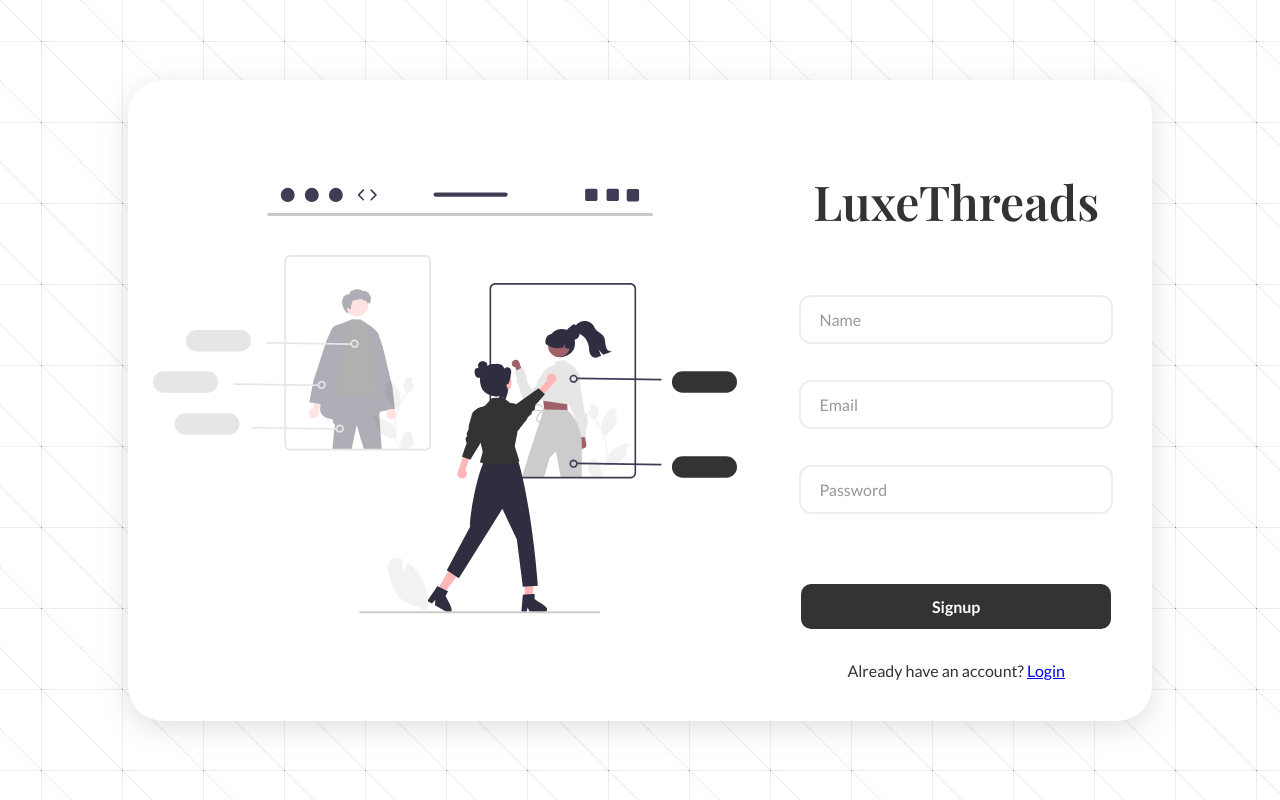
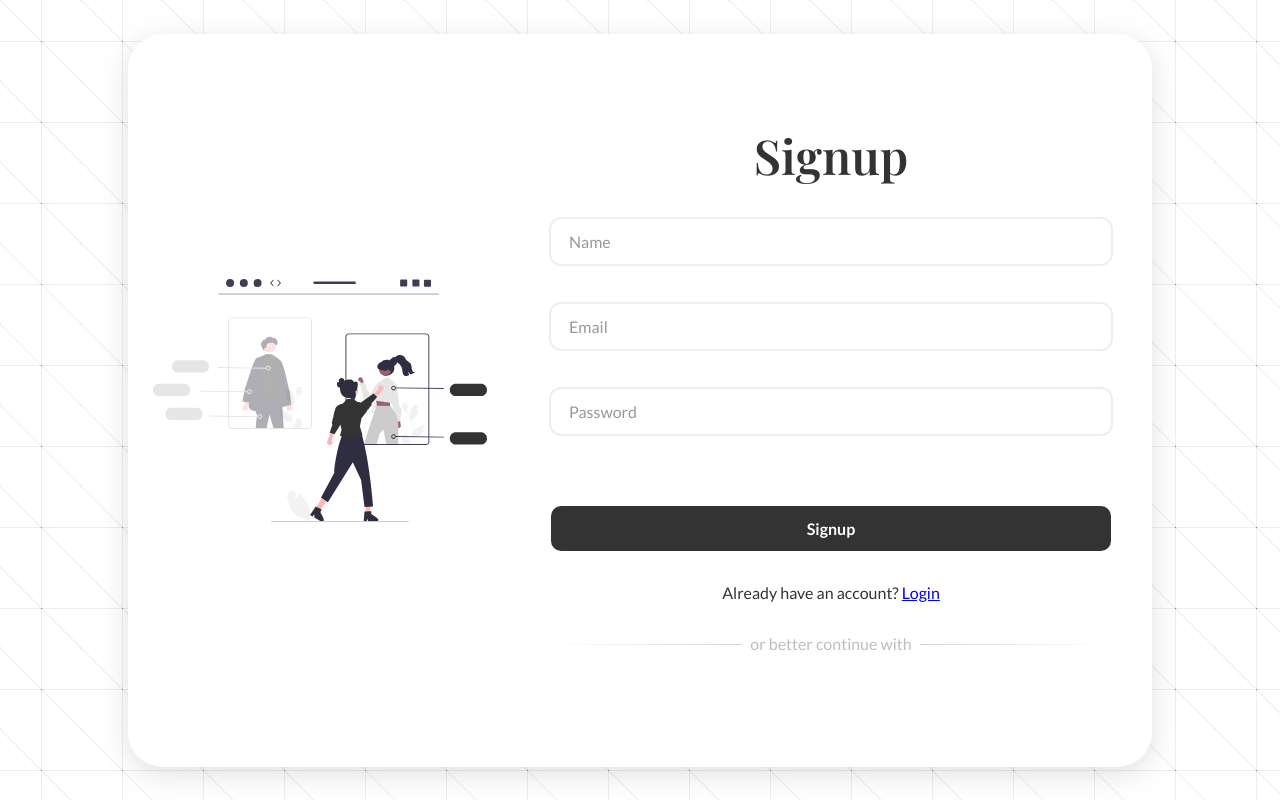
Before and after one commit to AayushG02/LuxeThreads--client, a React (Vite) app in the folder client/: page /auth/signup in a window 1280 px wide. Built offline with nearby package versions, Linux system fonts and the light colour scheme; no server answers.

Commit message:
added google auth

```diff
--- a/client/package.json
+++ b/client/package.json
@@ -14,12 +14,14 @@
     "@emotion/styled": "^11.11.0",
     "@mui/icons-material": "^5.13.7",
     "@mui/material": "^5.13.7",
+    "@react-oauth/google": "^0.12.1",
     "@reduxjs/toolkit": "^1.9.5",
     "@stripe/react-stripe-js": "^2.3.2",
     "@stripe/stripe-js": "^1.54.2",
     "axios": "^1.4.0",
     "date-fns": "^2.30.0",
     "dotenv": "^16.3.1",
+    "jwt-decode": "^4.0.0",
     "react": "^18.2.0",
     "react-dom": "^18.2.0",
     "react-dotenv": "^0.1.3",
--- a/client/src/main.jsx
+++ b/client/src/main.jsx
@@ -4,9 +4,12 @@ import App from "./App.jsx";
 import "./index.css";
 import { Provider } from "react-redux";
 import { store } from "./redux/store.js";
+import { GoogleOAuthProvider } from "@react-oauth/google";
 
 ReactDOM.createRoot(document.getElementById("root")).render(
-  <Provider store={store}>
-    <App />
-  </Provider>
+  <GoogleOAuthProvider clientId={import.meta.env.VITE_AUTH_CLIENT_ID}>
+    <Provider store={store}>
+      <App />
+    </Provider>
+  </GoogleOAuthProvider>
 );
--- a/client/src/pages/Login/Login.css
+++ b/client/src/pages/Login/Login.css
@@ -31,7 +31,7 @@
   height: 100%;
 }
 .form-container > form {
-  margin-top: 4rem;
+  margin-top: 2rem;
   display: flex;
   flex-direction: column;
   gap: 2.5rem;
@@ -45,7 +45,7 @@
   text-align: center;
   font-size: 3rem;
   font-weight: 600;
-  margin-bottom: 1rem;
+  /* margin-bottom: 1rem; */
   font-family: "Playfair Display";
 }
 .login-subheader {
@@ -118,6 +118,44 @@
   text-align: center;
   margin-top: 2rem;
 }
+.container {
+  width: 35rem;
+  /* max-width: 50%; */
+  margin: 30px auto;
+}
+.hr-text {
+  line-height: 1em;
+  position: relative;
+  outline: 0;
+  border: 0;
+  text-align: center;
+  height: 1.5em;
+  opacity: 0.5;
+}
+
+.hr-text:before {
+  content: "";
+  background: linear-gradient(to right, transparent, #818078, transparent);
+  position: absolute;
+  left: 0;
+  top: 50%;
+  width: 100%;
+  height: 1px;
+}
+
+.hr-text:after {
+  content: attr(data-content);
+  position: relative;
+  display: inline-block;
+  padding: 0 0.5em;
+  line-height: 1.5em;
+  color: #818078;
+  background-color: white;
+}
+.google-login {
+  display: flex;
+  justify-content: center;
+}
 
 @media screen and (max-width: 1023px) {
   .login-container {
--- a/client/src/pages/Login/Login.jsx
+++ b/client/src/pages/Login/Login.jsx
@@ -1,10 +1,15 @@
 import { useState, useRef } from "react";
 import { useLogin } from "../../hooks/useLogin";
 import { useSignup } from "../../hooks/useSignup";
+import { useDispatch } from "react-redux";
+import { setUser } from "../../redux/userReducer";
+import { jwtDecode } from "jwt-decode";
+import { GoogleLogin } from "@react-oauth/google";
+import axios from "axios";
 
 import "./Login.css";
 import image from "../../assets/login.svg";
-import { Link, useLocation } from "react-router-dom";
+import { Link, useLocation, useNavigate } from "react-router-dom";
 const Login = () => {
   const formRef = useRef(null);
   const { login, loading, error } = useLogin();
@@ -12,6 +17,8 @@ const Login = () => {
   const [name, setName] = useState("");
   const [email, setEmail] = useState("");
   const [password, setPassword] = useState("");
+  const dispatch = useDispatch();
+  const navigate = useNavigate();
 
   const location =
     useLocation().pathname.split("/")[2].charAt(0).toUpperCase() +
@@ -23,7 +30,27 @@ const Login = () => {
       ? await login(email, password)
       : await signup(name, email, password);
   };
-
+  const handleGoogleLogin = async (googleUser) => {
+    const user = jwtDecode(googleUser.credential);
+    try {
+      const res = await axios.post(
+        `${import.meta.env.VITE_API_URL}/user/googleLogin`,
+        { email: user.email, name: user.name },
+        {
+          headers: {
+            "Content-Type": "application/json",
+          },
+        }
+      );
+      if (res.status === 200) {
+        localStorage.setItem("user", JSON.stringify(res.data));
+        dispatch(setUser(res.data));
+        navigate("/");
+      }
+    } catch (error) {
+      console.log(error);
+    }
+  };
   return (
     <div className="login-wrapper">
       <div className="login-container">
@@ -33,7 +60,7 @@ const Login = () => {
         <div className="login-right">
           <div className="form-container">
             <Link className="link" to="/">
-              <h1 className="login-header">LuxeThreads</h1>
+              <h1 className="login-header">{location}</h1>
             </Link>
             <form ref={formRef} onSubmit={handleSubmit}>
               {location === "Signup" && (
@@ -94,63 +121,20 @@ const Login = () => {
                 {location === "Login" ? "Sign up" : "Login"}
               </Link>
             </p>
+            <div className="container">
+              <hr className="hr-text" data-content="or better continue with" />
+            </div>
+            <div className="google-login">
+              <GoogleLogin
+                clientId={import.meta.env.VITE_AUTH_CLIENT_ID}
+                onSuccess={(res) => handleGoogleLogin(res)}
+                onError={(err) => console.log(err)}
+              />
+            </div>
           </div>
         </div>
       </div>
     </div>
-
-    // <div className="login-container">
-    //   <div className="login-left">
-    //     <img src={image} alt="Register Image" />
-    //   </div>
-    //   <div className="login-right">
-    //     <h1 className="login-header">Log In</h1>
-    //     <form onSubmit={handleLogin}>
-    //       <div className="floating-label-group">
-    //         <input
-    //           type="text"
-    //           className="login-name"
-    //           required
-    //           italize="true"
-    //           onChange={(e) => setUsername(e.target.value)}
-    //         />
-    //         <span className="floating-label">Username</span>
-    //       </div>
-
-    //       <div className="floating-label-group">
-    //         <input
-    //           type="password"
-    //           className="login-email"
-    //           required
-    //           onChange={(e) => setPassword(e.target.value)}
-    //         />
-    //         <span className="floating-label">Password</span>
-    //       </div>
-
-    //       <span className="forgot">Forgot password?</span>
-    //       <button className="login-submit">
-    //         {loading ? "Logging in..." : "Login"}
-    //       </button>
-    //     </form>
-    //     <div className="container">
-    //       <hr className="hr-text" data-content="or better continue with" />
-    //     </div>
-    // {/* <div className="login-btn-container">
-    //   <div className="login-google">
-    //     <GoogleIcon /> Google
-    //   </div>
-    //   <div className="login-google">
-    //     <AppleIcon /> Apple
-    //   </div>
-    //   <div className="login-google">
-    //     <LinkedInIcon /> LinkedIn
-    //   </div>
-    // </div> */}
-    // {/* <span className="no-account">
-    //   Don&apos;t have an account? <Link className="link">Sign up</Link>
-    // </span> */}
-    //   </div>
-    // </div>
   );
 };
 
```
Also changed, not shown: 1 other file (tests, documents, lock files or other folders).
